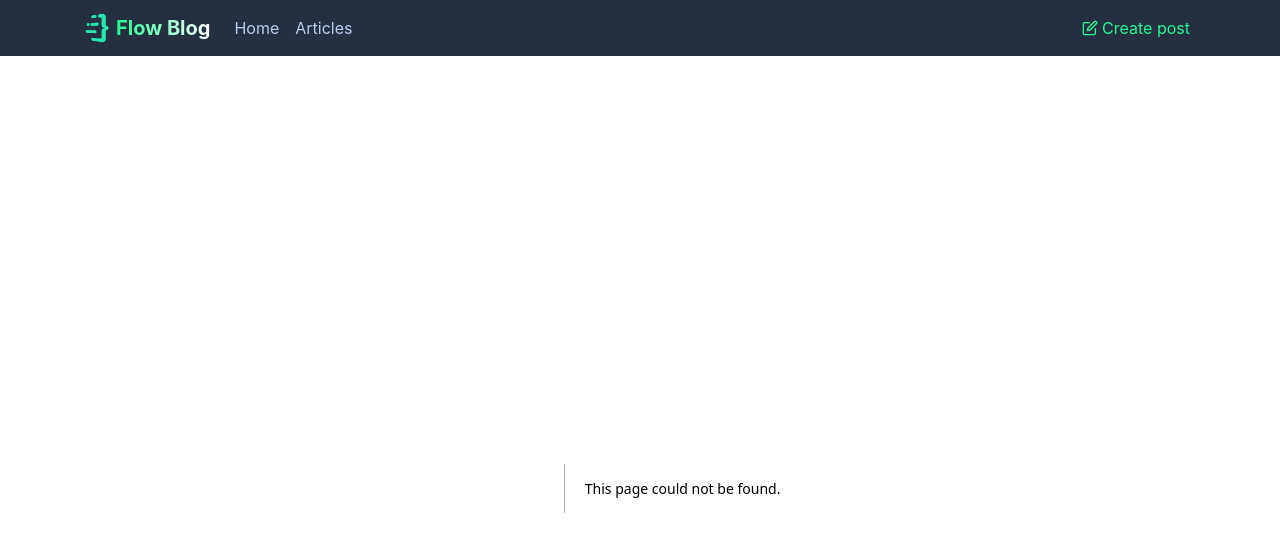
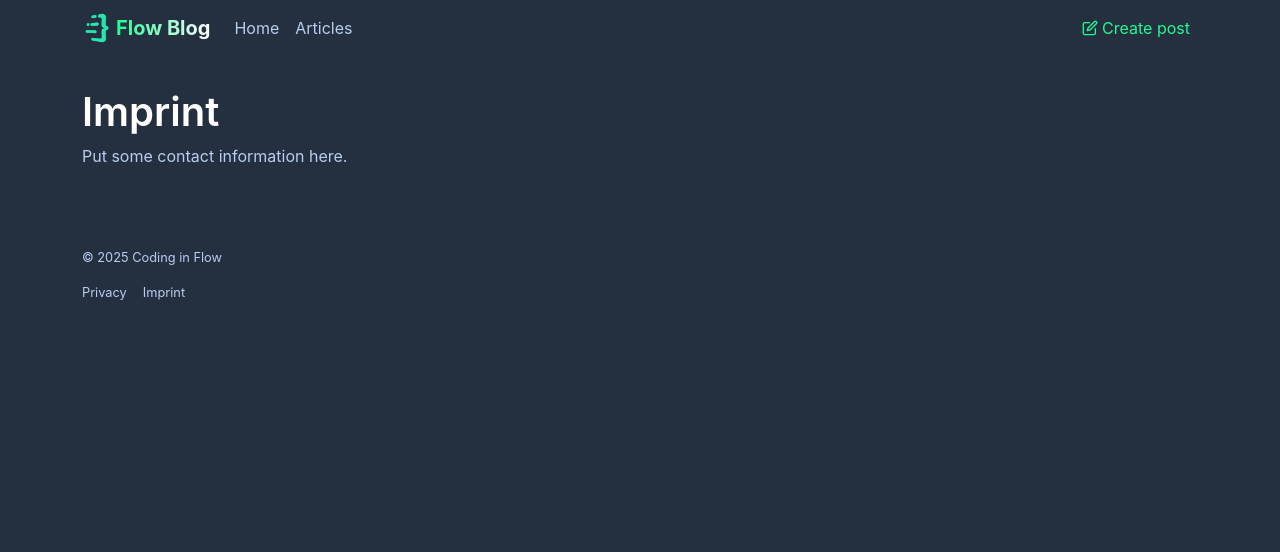
Before and after one commit to DinoHimaj/DinoHimaj-Modern-Blog-FullStack-React-Next-Express-TS-MongoDB, a Next.js app in the folder frontend/: page /imprint in a window 1280 px wide. Before the commit this address had no page. Shown: the top 552 px of the page. Built offline with nearby package versions, Linux system fonts and the light colour scheme.

Commit message:
feat: add Footer component with privacy and imprint pages

```diff
--- /dev/null
+++ b/frontend/src/components/Footer.tsx
@@ -0,0 +1,21 @@
+import styles from '@/styles/Footer.module.css';
+import Link from 'next/link';
+import { Container } from 'react-bootstrap';
+
+export default function Footer() {
+  return (
+    <footer className={styles.footer}>
+      <Container>
+        <p>© {new Date().getFullYear()} Coding in Flow</p>
+        <ul>
+          <li>
+            <Link href='/privacy'>Privacy</Link>
+          </li>
+          <li>
+            <Link href='/imprint'>Imprint</Link>
+          </li>
+        </ul>
+      </Container>
+    </footer>
+  );
+}
--- a/frontend/src/pages/_app.tsx
+++ b/frontend/src/pages/_app.tsx
@@ -4,6 +4,7 @@ import Head from 'next/head';
 import { Container, SSRProvider } from 'react-bootstrap';
 import styles from '@/styles/App.module.css';
 import NavBar from '@/components/Navbar';
+import Footer from '@/components/Footer';
 
 export default function App({ Component, pageProps }: AppProps) {
   return (
@@ -26,6 +27,7 @@ export default function App({ Component, pageProps }: AppProps) {
               <Component {...pageProps} />
             </Container>
           </main>
+          <Footer />
         </div>
       </SSRProvider>
     </>
--- /dev/null
+++ b/frontend/src/pages/imprint.tsx
@@ -0,0 +1,8 @@
+export default function ImprintPage() {
+  return (
+    <div>
+      <h1>Imprint</h1>
+      <p>Put some contact information here.</p>
+    </div>
+  );
+}
--- /dev/null
+++ b/frontend/src/styles/Footer.module.css
@@ -0,0 +1,22 @@
+.footer {
+  margin-top: 2rem;
+  font-size: 0.8rem;
+  padding-bottom: 2rem;
+}
+
+.footer ul {
+  padding: 0;
+}
+
+.footer li {
+  display: inline-block;
+  margin-right: 1rem;
+}
+
+.footer a {
+  color: var(--bs-body-color);
+}
+
+.footer a:hover {
+  color: white;
+}
```
Also changed, not shown: frontend/src/pages/privacy.tsx (added, +8 -0 lines).
